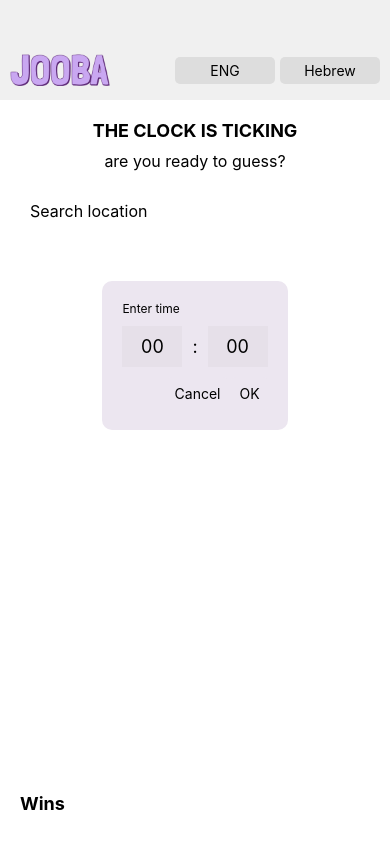
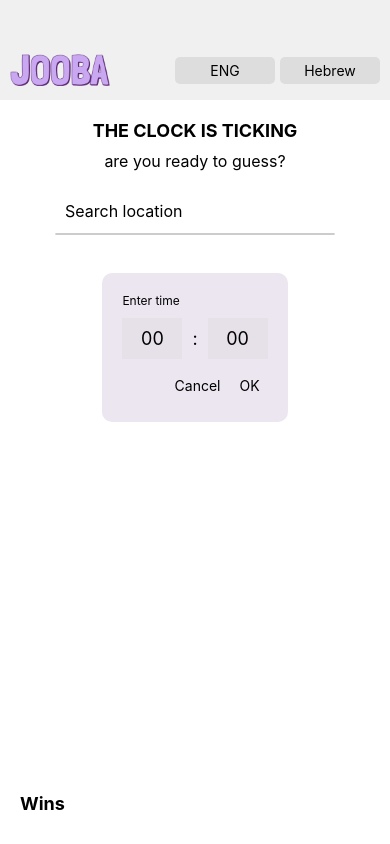
Before and after one commit to yonatanhershko/Jooba-Clock-Game, a React Native app: screen / in a window 390 px wide. Built offline with nearby package versions, Linux system fonts and the light colour scheme.

Commit message:
Add good drop-down manu

```diff
--- a/components/SearchBar.jsx
+++ b/components/SearchBar.jsx
@@ -1,16 +1,21 @@
-import React, { useState, useEffect, useCallback } from 'react'
-import { View, FlatList, TouchableOpacity, Text, StyleSheet, TextInput } from 'react-native'
+import React, { useState, useEffect, useCallback, useRef } from 'react'
+import { View, FlatList, TouchableOpacity, Text, StyleSheet, TextInput, Animated, Platform } from 'react-native'
 import { API_KEY } from '../services/storage.js'
 import axios from 'axios'
 import { debounce } from 'lodash'
 
-// const INITIAL_LOCATIONS = ["Europe/London", "America/New_York"]
+const INITIAL_LOCATIONS = [
+    "France",
+    "Israel",
+    "Cypurs",
+    "Italy",]
 
 export default function SearchBar({ onLocationSelect }) {
     const [search, setSearch] = useState('')
-    const [locations, setLocations] = useState(null)
+    const [locations, setLocations] = useState([])
     const [selectedLocation, setSelectedLocation] = useState(null)
-    const [isFocused, setIsFocused] = useState(false)
+    const [isDropdownVisible, setIsDropdownVisible] = useState(false)
+    const animatedHeight = useRef(new Animated.Value(0)).current
 
     const debouncedFetchLocations = useCallback(
         debounce(async (searchTerm) => {
@@ -24,10 +29,11 @@ export default function SearchBar({ onLocationSelect }) {
                     setLocations([])
                 }
             } else if (searchTerm.length === 0) {
-                setLocations(null)
-                setSelectedLocation(null)
+                setLocations(INITIAL_LOCATIONS)
+            } else {
+                setLocations([])
             }
-        }, 1000), // change to 300ms
+        }, 1000),//change to 300ms
         []
     )
 
@@ -36,10 +42,19 @@ export default function SearchBar({ onLocationSelect }) {
         return () => debouncedFetchLocations.cancel()
     }, [search, debouncedFetchLocations])
 
+    useEffect(() => {
+        Animated.timing(animatedHeight, {
+            toValue: isDropdownVisible ? 150 : 0,/* size */
+            duration: 300,/* sec */
+            useNativeDriver: false,/* improve */
+        }).start()
+    }, [isDropdownVisible])
+
     function handleLocationSelect(location) {
         setSelectedLocation(location)
         onLocationSelect(location)
         setSearch(location)
+        setIsDropdownVisible(false)
     }
 
     return (
@@ -47,15 +62,15 @@ export default function SearchBar({ onLocationSelect }) {
             <TextInput
                 style={[
                     styles.input,
-                    isFocused && styles.inputFocused,
+                    isDropdownVisible && styles.inputFocused,
                 ]}
                 placeholder="Search location"
                 value={search}
                 onChangeText={setSearch}
-                onFocus={() => setIsFocused(true)}
-                onBlur={() => setIsFocused(false)}
+                onFocus={() => setIsDropdownVisible(true)}
+                onBlur={() => setTimeout(() => setIsDropdownVisible(false), 200)}
             />
-            {!selectedLocation && (
+            <Animated.View style={[styles.dropdownContainer, { maxHeight: animatedHeight }]}>
                 <FlatList
                     data={locations}
                     renderItem={({ item }) => (
@@ -68,11 +83,14 @@ export default function SearchBar({ onLocationSelect }) {
                     )}
                     keyExtractor={item => item}
                 />
-            )}
+            </Animated.View>
             {selectedLocation && (
                 <TouchableOpacity
                     style={styles.selectedItem}
-                    onPress={() => setSelectedLocation(null)}
+                    onPress={() => {
+                        setSelectedLocation(null)
+                        setSearch('')
+                    }}
                 >
                     <Text>{selectedLocation}</Text>
                 </TouchableOpacity>
@@ -81,21 +99,51 @@ export default function SearchBar({ onLocationSelect }) {
     )
 }
 
+
 const styles = StyleSheet.create({
     container: {
-        width: '100%',
+        width: '80%',
         marginBottom: 20,
+        position: 'relative',
+        zIndex: 10,
     },
     input: {
-        width: '100%',
+        width: '80%',
         padding: 10,
-        // borderWidth: 2,
         borderColor: '#ccc',
         borderRadius: 5,
-        marginBottom: 10,
+        marginBottom: 2,
         fontSize: 16,
+        ...Platform.select({//web,ios,andorid
+            web: {
+                outlineColor: '#e6e0e9',
+            },
+        }),
     },
     inputFocused: {
         borderColor: '#e6e0e9',
     },
-});
+    dropdownContainer: {
+        position: 'absolute',
+        top: '100%',
+        left: 0,
+        right: 0,
+        backgroundColor: '#f3edf7',
+        borderWidth: 1,
+        borderColor: '#ccc',
+        borderRadius: 5,
+        overflow: 'hidden',
+    },
+    item: {
+        padding: 10,
+        borderBottomWidth: 1,
+        borderBottomColor: '#eee',
+    },
+    selectedItem: {
+        padding: 10,
+        backgroundColor: '#e6e0e9',
+        borderRadius: 5,
+        marginTop: 10,
+        display:'none',
+    },
+})
```
